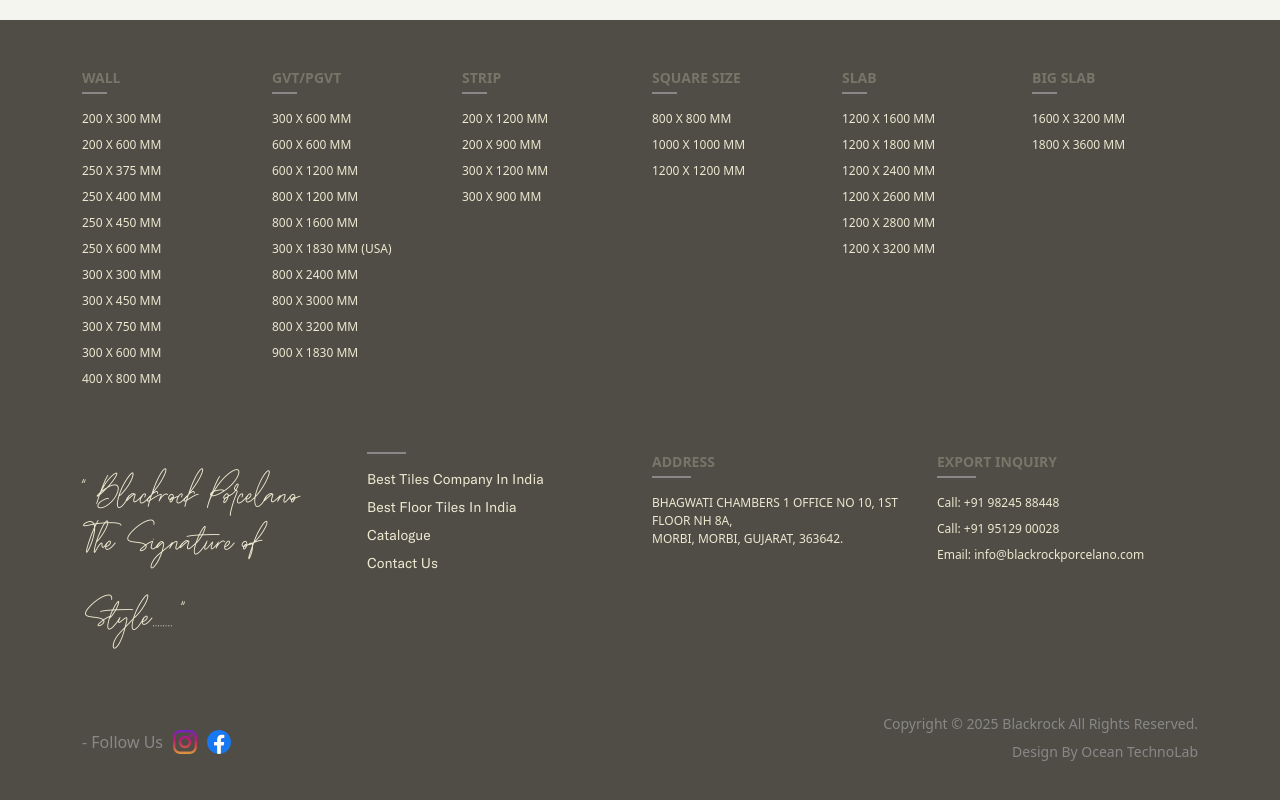
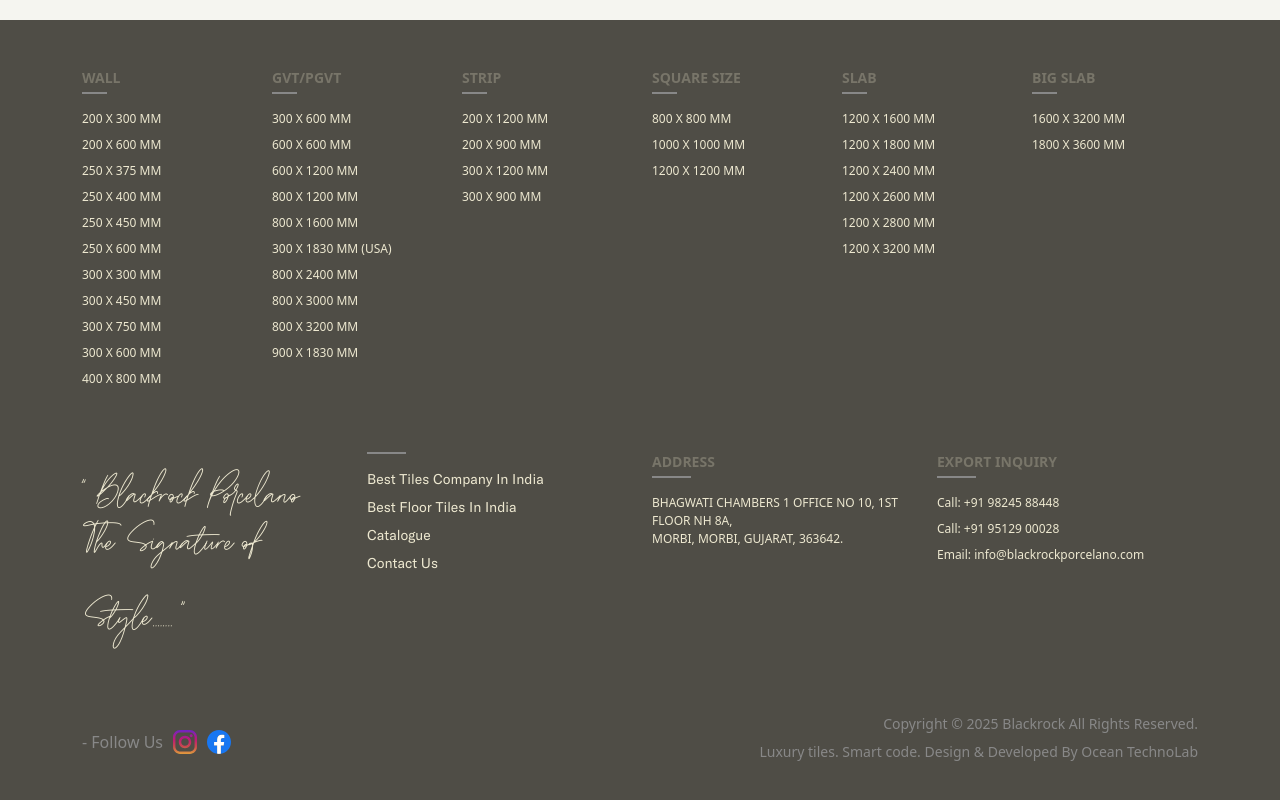
Before and after one commit to OceanTechnolab/Black-Rock, a Next.js app: page /products/wall-ceramic in a window 1280 px wide. Shown: the part 978-1778 px from the top of the page. Built offline with nearby package versions, Linux system fonts and the light colour scheme; a web font is replaced by a local one.

Commit message:
adjusted the footer and about sec

```diff
--- a/src/components/About/AboutSec1.js
+++ b/src/components/About/AboutSec1.js
@@ -6,7 +6,7 @@
 
 const aboutData = {
   mainTitles: {
-    title1: "The Morbi’s Most",
+    title1: "Morbi’s Most",
     title2: "Sought-After",
     title3: "Luxury Tile Brand"
   },
--- a/src/components/Footer.js
+++ b/src/components/Footer.js
@@ -288,7 +288,7 @@
                 className="hover:underline no-underline text-black-rock-Grey2"
               >
                 <span className="text-black-rock-Grey2 block">
-                  Design By Ocean TechnoLab
+                Luxury tiles. Smart code. Design & Developed By Ocean TechnoLab
                 </span>
                 {/* <DesignerLogoIcon className="md:w-[220px] md:h-[28px] w-[150px] h-[20px]" /> */}
               </Link>
```
